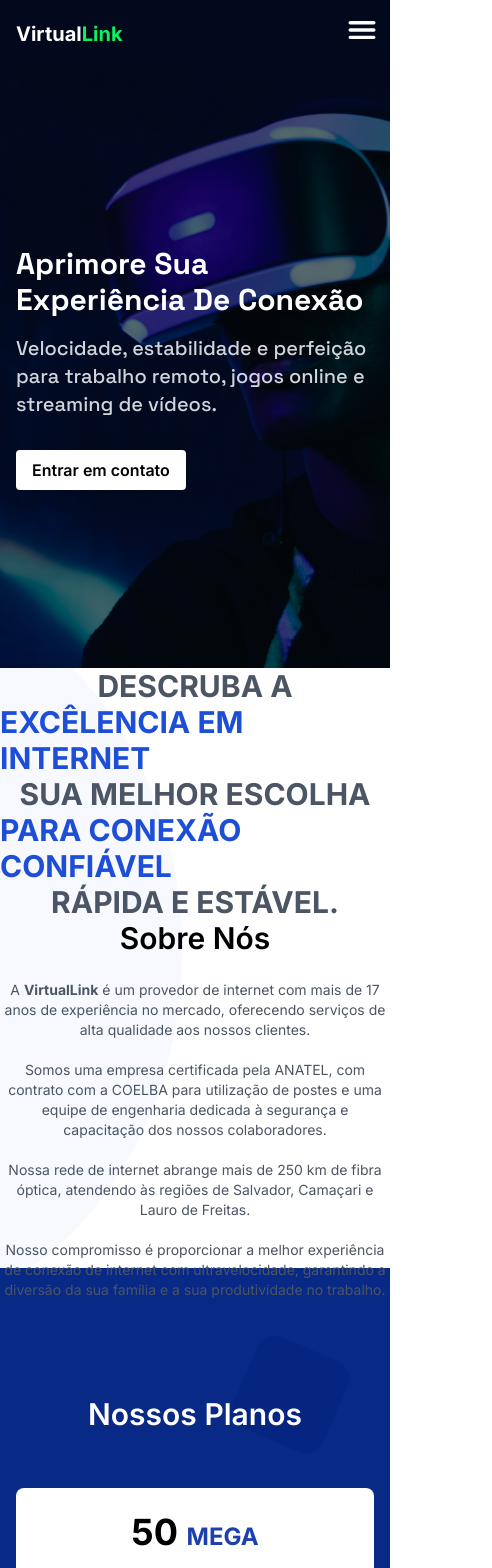
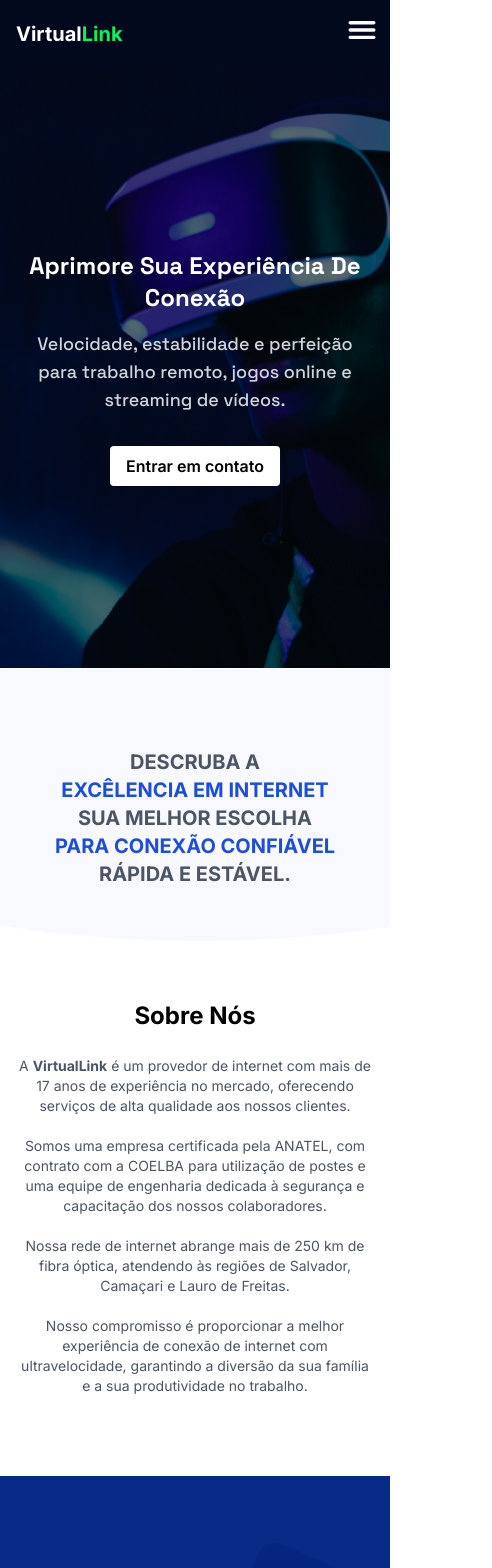
Before and after one commit to PabloSantos-CG/projeto_dabliunet, a Next.js app in the folder my-app/: page / in a window 390 px wide. Shown: the top 1568 px of the page, 492 px wide, since content can reach past the window. Built offline with nearby package versions, Linux system fonts and the light colour scheme.

Commit message:
style: adaptations for smaller screens

```diff
--- a/my-app/src/app/globals.css
+++ b/my-app/src/app/globals.css
@@ -18,9 +18,17 @@ body {
   background-size: cover;
 }
 
-#About {
-  background: url("/bg-about.png") center no-repeat;
-  background-size: cover;
+@media (min-width: 768px) {
+  #About {
+    background: url("/bg-about.png") center no-repeat;
+    background-size: cover;
+  }
+}
+@media (max-width: 767px) {
+  #About {
+    background: url("/bg-about-max-md.png") center no-repeat;
+    background-size: cover;
+  }
 }
 
 #OurPlans {
--- a/my-app/src/components/About.tsx
+++ b/my-app/src/components/About.tsx
@@ -1,31 +1,27 @@
 export default function About() {
   return (
     <section id="About">
-      <div className="h-[600px] container m-auto md:flex gap-x-4">
+      <div className="container m-auto flex flex-col md:flex-row md:gap-x-4 max-md:gap-y-28 max-md:py-20 md:py-28 px-4">
         <div className="flex-1 flex flex-col justify-center items-center">
-          <p className="flex flex-col max-md:items-center text-3xl">
+          <p className="flex flex-col max-md:items-center max-md:text-center max-md:text-xl text-3xl">
             <span className="text-gray-600 font-bold">DESCRUBA A</span>
             <span className="text-blue-700 font-bold">
               EXCÊLENCIA EM INTERNET
             </span>
-            <span className="text-gray-600 font-bold">
-              SUA MELHOR ESCOLHA
-            </span>
+            <span className="text-gray-600 font-bold">SUA MELHOR ESCOLHA</span>
             <span className="text-blue-700 font-bold">
               PARA CONEXÃO CONFIÁVEL
             </span>
-            <span className="text-gray-600 font-bold">
-              RÁPIDA E ESTÁVEL.
-            </span>
+            <span className="text-gray-600 font-bold">RÁPIDA E ESTÁVEL.</span>
           </p>
         </div>
 
         <div className="flex-1 flex flex-col justify-center max-md:items-center max-md:text-center">
-          <h2 className="text-3xl font-semibold mb-6">Sobre Nós</h2>
+          <h2 className="max-md:text-2xl text-3xl font-bold mb-6">Sobre Nós</h2>
           <p className="text-sm text-gray-600 max-w-md">
-            A <strong>VirtualLink</strong> é um provedor de internet com mais de 17 anos de
-            experiência no mercado, oferecendo serviços de alta qualidade aos
-            nossos clientes.
+            A <strong>VirtualLink</strong> é um provedor de internet com mais de
+            17 anos de experiência no mercado, oferecendo serviços de alta
+            qualidade aos nossos clientes.
             <br />
             <br />
             Somos uma empresa certificada pela ANATEL, com contrato com a COELBA
--- a/my-app/src/components/Banner.tsx
+++ b/my-app/src/components/Banner.tsx
@@ -11,17 +11,18 @@ export default function Banner() {
       <div
         className="
           h-full container
-          flex flex-col justify-center
-          gap-y-4 m-auto px-4 text-white
+          flex flex-col justify-center max-md:items-center
+          gap-y-4 m-auto px-4
+          text-white max-md:text-center
         "
       >
         <h1
-          className={`${spaceGrotesk.className} font-bold text-3xl capitalize`}
+          className={`${spaceGrotesk.className} font-bold max-md:text-2xl text-3xl capitalize`}
         >
           Aprimore sua experiência de conexão
         </h1>
         <p
-          className={`${spaceGrotesk.className} max-w-xl font-medium text-xl text-gray-300`}
+          className={`${spaceGrotesk.className} max-w-xl font-medium max-md:text-lg text-xl text-gray-300`}
         >
           Velocidade, estabilidade e perfeição para trabalho remoto, jogos
           online e streaming de vídeos.
--- a/my-app/src/components/Label.tsx
+++ b/my-app/src/components/Label.tsx
@@ -1,8 +1,8 @@
 export default function Label() {
   return (
     <section className="bg-black text-white py-14">
-      <div className="container flex flex-col gap-y-5 m-auto px-4">
-        <h2 className="uppercase text-3xl font-semibold">
+      <div className="container flex flex-col max-md:items-center gap-y-5 m-auto px-4 max-md:text-center">
+        <h2 className="uppercase max-md:text-2xl text-3xl font-semibold">
           Descubra o plano perfeito
           <br />
           para suas necessidades!
--- a/my-app/src/components/OurPlans.tsx
+++ b/my-app/src/components/OurPlans.tsx
@@ -4,7 +4,7 @@ export default function OurPlans() {
   return (
     <section id="OurPlans" className="flex justify-center items-center py-32">
       <div className="container m-auto px-4">
-        <h2 className="text-white text-3xl text-center font-semibold mb-14">
+        <h2 className="text-white max-md:text-2xl text-3xl text-center font-semibold mb-14">
           Nossos Planos
         </h2>
         <PlansSlide />
--- a/my-app/src/components/footer/FirstFooter.tsx
+++ b/my-app/src/components/footer/FirstFooter.tsx
@@ -3,7 +3,10 @@ import { MdOutlineMail, MdCall } from "react-icons/md";
 
 export default function FirstFooter() {
   return (
-    <div className="container flex gap-x-4 m-auto px-4 py-11">
+    <div className="
+          container flex md:gap-x-4 max-md:gap-y-6 px-4 py-11 m-auto
+          max-md:flex-col max-md:items-center max-md:text-center
+        ">
       <div className="flex-1">
         <h2 className="mb-5">
           <a href="#Home" className="text-lg font-bold text-white">
@@ -16,7 +19,7 @@ export default function FirstFooter() {
           internet confiáveis e rápidos para sua vida digital.
         </p>
 
-        <ul className="flex gap-x-4">
+        <ul className="flex max-md:justify-center gap-x-4">
           <li className="p-2 rounded-full bg-white w-max hover:text-blue-500 cursor-pointer">
             <FaXTwitter />
           </li>
@@ -47,7 +50,7 @@ export default function FirstFooter() {
         </ul>
       </div>
 
-      <div className="flex-1 text-right">
+      <div className="flex-1 text-right max-md:text-center">
         <h2 className="text-lg mb-5 font-semibold text-white">Localização</h2>
         <address className="text-gray-300 max-w-64 ml-auto">
           Rua Estrela Cadente, 456 - Sala 09 - Nova Aurora, Cidade das Flores -
--- a/my-app/src/components/ourPlans/Card.tsx
+++ b/my-app/src/components/ourPlans/Card.tsx
@@ -13,8 +13,8 @@ function Card({ title, value }: Props) {
        p-6
       "
     >
-      <strong className="text-4xl">
-        {title} <span className="text-2xl text-blue-800">MEGA</span>
+      <strong className="max-md:text-3xl text-4xl">
+        {title} <span className=" text-2xl text-blue-800">MEGA</span>
       </strong>
 
       <ul className="flex flex-col gap-y-2 text-gray-500 text-sm">
--- a/my-app/src/components/ourPlans/PlansSlide.tsx
+++ b/my-app/src/components/ourPlans/PlansSlide.tsx
@@ -15,7 +15,7 @@ export default function PlansSlide() {
         breakpoints={{
           320: {
             slidesPerView: 1,
-            spaceBetween: 15,
+            spaceBetween: 55,
           },
           600: {
             slidesPerView: 2,
```
Also changed, not shown: my-app/public/bg-about-max-md.png (added).
